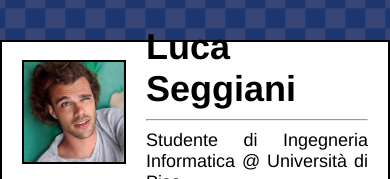
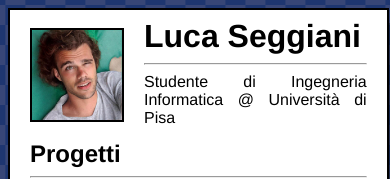
Before and after one commit to seggiani-luca/seggiani-luca.github.io, a plain HTML site: page index.html in a window 390 px wide. Shown: the top 179 px of the page. Drawn offline with Linux system fonts and the light colour scheme.

Commit message:
altre modifiche

```diff
--- a/css/styles.css
+++ b/css/styles.css
@@ -1,6 +1,4 @@
 body {
-	margin: 40px auto;
-	max-width: 576px;
 	font-size: 16px;
 	font-family: Helvetica, sans-serif;
 	background: url("../pics/grid.png") repeat;
@@ -33,6 +31,8 @@ header div {
 }
 
 .bg {
+	max-width: 576px;
+	margin: 0 auto;
 	padding: 20px;
 	border: 2px solid black;
 	background-color: white;
@@ -55,11 +55,7 @@ p {
 }
 
 @media (max-width: 576px) {
-	header {
-		height: 100px;
+	.bg {
+		width: 90%;
 	}
-
-	body {
-    font-size: 18px;
-  }
 }
--- a/index.html
+++ b/index.html
@@ -6,6 +6,7 @@
 		<link rel="stylesheet" href="./css/styles.css">
 		<link rel="icon" type="image/svg+xml" href="./favicon.svg">
 		<meta name="google-site-verification" content="d4eOGsWyBIhBZZJLFC0tDhr_YMHhpB3KNS-YUbMxmKc" />
+		<meta name="viewport" content="width=device-width, initial-scale=1">
 	</head>
 	<body>
 		<div class="bg">
```
